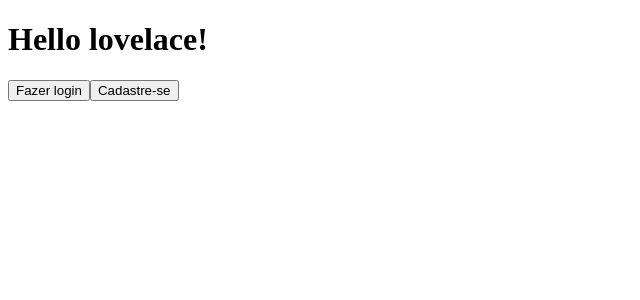
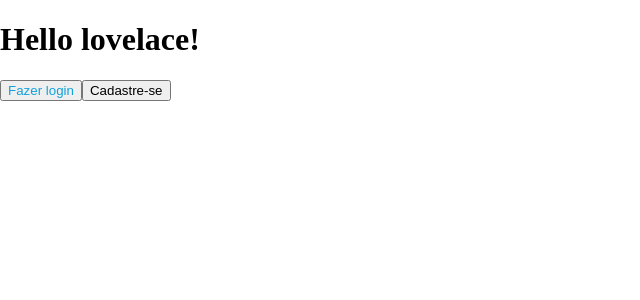
Before and after one commit to caioteixeiraa/tcc-front, a Next.js app in the folder lovelace/: page / in a window 1280 px wide. Shown: the top 300 px of the page, without its empty margins (0-640 px from the left). Built offline with nearby package versions, Linux system fonts and the light colour scheme.

Commit message:
Starting styles

```diff
--- /dev/null
+++ b/lovelace/assets/design-system/Button.js
@@ -0,0 +1,5 @@
+import styled from 'styled-components'
+
+export const Button = styled.button`
+  color: ${({ theme }) => theme.colors.primary};
+`
--- /dev/null
+++ b/lovelace/assets/styles/globalStyles.js
@@ -0,0 +1,14 @@
+import { createGlobalStyle } from 'styled-components'
+
+export const GlobalStyle = createGlobalStyle`
+  body {
+    margin: 0;
+    padding: 0;
+  }
+`
+
+export const theme = {
+  colors: {
+    primary: '#12a2da'
+  }
+}
--- /dev/null
+++ b/lovelace/components/Head/index.js
@@ -0,0 +1,17 @@
+import React from 'react'
+import Head from 'next/head'
+
+export const HeadComponent = () => {
+  return (
+    <Head>
+        <title>Lovelace</title>
+        <meta name="description" content="Connecting people and opportunities" />
+        <link rel="icon" href="/favicon.ico" />
+        <link rel="preconnect" href="https://fonts.googleapis.com" />
+        <link rel="preconnect" href="https://fonts.gstatic.com" crossorigin />
+        <link href="https://fonts.googleapis.com/css2?family=Poppins:ital,wght@0,100;0,200;0,300;0,400;0,500;0,600;0,700;0,800;0,900;1,100;1,200;1,300;1,400;1,500;1,600;1,700;1,800;1,900&display=swap" rel="stylesheet" />
+    </Head>
+  )
+}
+
+export default HeadComponent
--- a/lovelace/package.json
+++ b/lovelace/package.json
@@ -11,7 +11,8 @@
   "dependencies": {
     "next": "11.1.0",
     "react": "17.0.2",
-    "react-dom": "17.0.2"
+    "react-dom": "17.0.2",
+    "styled-components": "^5.3.0"
   },
   "devDependencies": {
     "eslint": "7.32.0",
--- a/lovelace/pages/_app.js
+++ b/lovelace/pages/_app.js
@@ -1,5 +1,17 @@
+import { GlobalStyle, theme } from '../assets/styles/globalStyles'
+import { ThemeProvider } from 'styled-components'
+import HeadComponent from '../components/Head/index'
+
 function MyApp({ Component, pageProps }) {
-  return <Component {...pageProps} />
+  return (
+    <>
+      <GlobalStyle />
+      <HeadComponent />
+      <ThemeProvider theme={theme}>
+        <Component {...pageProps} />
+      </ThemeProvider>
+    </>
+  )
 }
 
 export default MyApp
--- a/lovelace/pages/index.js
+++ b/lovelace/pages/index.js
@@ -1,17 +1,12 @@
 import Head from 'next/head'
 import Link from 'next/link'
+import { Button } from '../assets/design-system/Button'
 
 export default function Home() {
   return (
     <div>
-      <Head>
-        <title>Lovelace</title>
-        <meta name="description" content="Connecting people and opportunities" />
-        <link rel="icon" href="/favicon.ico" />
-      </Head>
-
       <h1>Hello lovelace!</h1>
-      <Link href='/login'><button>Fazer login</button></Link>
+      <Link href='/login'><Button>Fazer login</Button></Link>
       <Link href='/register'><button>Cadastre-se</button></Link>
     </div>
   )
```
Also changed, not shown: 1 other file (tests, documents, lock files or other folders).
